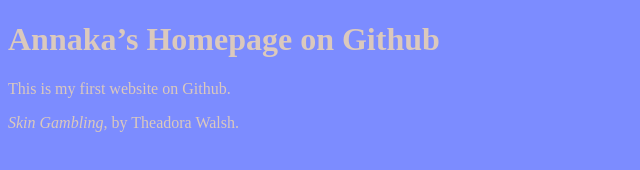
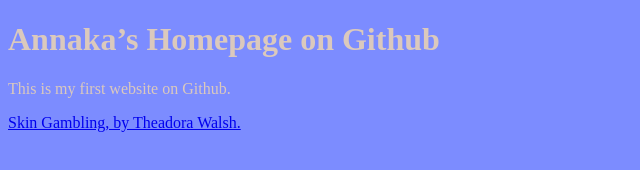
Before and after one commit to FourthAnnaka/annaka.github.io, a plain HTML site: page index.html in a window 1280 px wide. Shown: the whole page, without its empty margins (0-640 px from the left). Drawn offline with Linux system fonts and the light colour scheme.

Commit message:
updated index

```diff
--- a/index.html
+++ b/index.html
@@ -10,6 +10,6 @@
 <body>
     <h1>Annaka&rsquo;s Homepage on Github</h1>
     <p>This is my first website on Github.</p>
-   <p><a href="theadora_walsh-skin_gambling/index.html"></a><em>Skin Gambling</em>, by Theadora Walsh.</a></p>
+   <a href="theadora_walsh-skin_gambling/index.html">Skin Gambling, by Theadora Walsh.</a>
 </body>
 </html>
```
